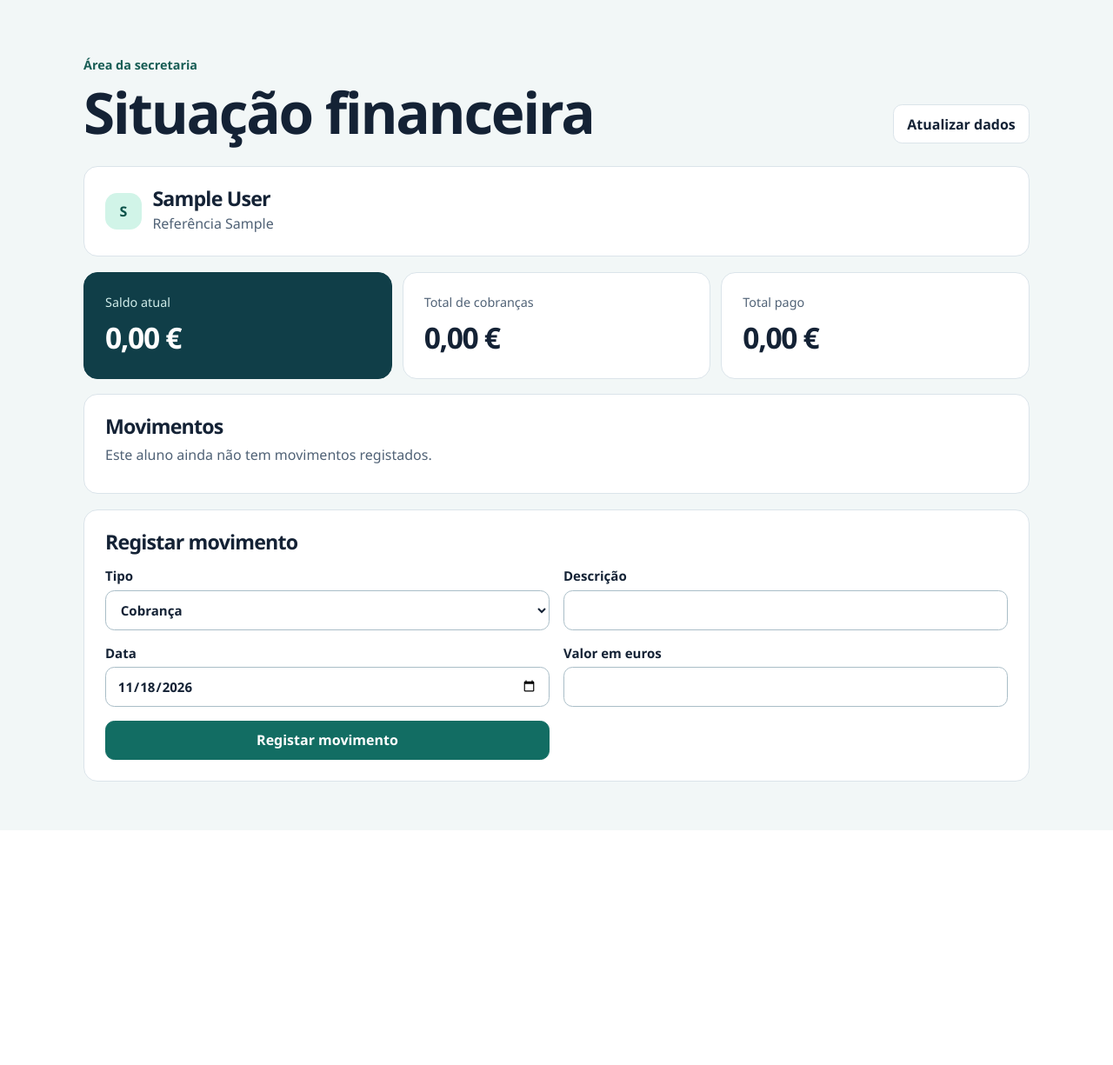
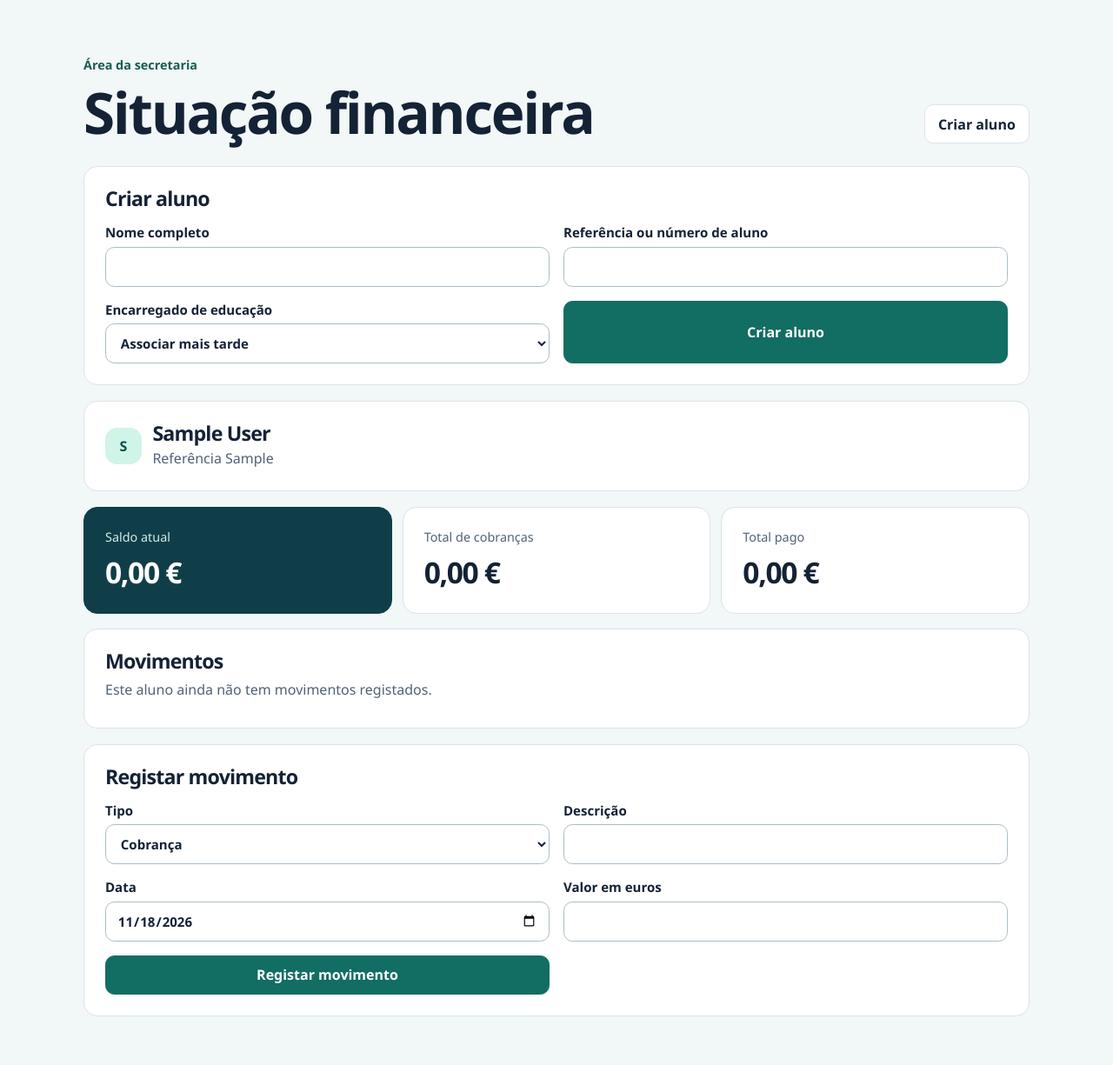
Before and after one commit to bmichelPT/SourcePT, a Flask app: page / in a window 1280 px wide. Shown: the part 71-1296 px from the top of the page at 87% size. Before the commit the page ends 1026 px from the top, so only its background shows below. Run offline with Flask 3, Linux system fonts and the light colour scheme; the visitor is signed in with stand-in values (Sample User, id 1); tables that the repository leaves empty hold one stand-in row (values such as "Sample post"); some libraries are stand-ins or nearby versions.

Commit message:
Add student creation to the school office portal

```diff
--- a/app.py
+++ b/app.py
@@ -9,6 +9,7 @@ import click
 from flask import Flask, abort, flash, redirect, render_template, request, session, url_for
 from flask_sqlalchemy import SQLAlchemy
 from sqlalchemy import select
+from sqlalchemy.exc import IntegrityError
 from werkzeug.security import check_password_hash, generate_password_hash
 
 app = Flask(__name__)
@@ -142,8 +143,12 @@ def logout():
 @app.get("/aluno/<int:student_id>")
 @signed_in
 def portal(account, student_id=None):
+    available_guardians = []
     if account.admin:
         students = db.session.scalars(select(Student).order_by(Student.name, Student.id)).all()
+        available_guardians = db.session.scalars(
+            select(Account).where(Account.admin.is_(False)).order_by(Account.email)
+        ).all()
     else:
         students = sorted(account.students, key=lambda student: (student.name, student.id))
     student = next((item for item in students if item.id == student_id), None)
@@ -162,8 +167,48 @@ def portal(account, student_id=None):
     return render_template(
         "portal.html", account=account, students=students, student=student, entries=entries,
         charged=charged, paid=paid, balance=charged - paid, today=date.today().isoformat(),
-        submission=token_urlsafe(32),
+        submission=token_urlsafe(32), available_guardians=available_guardians,
     )
+
+
+@app.post("/alunos")
+@signed_in
+def create_student(account):
+    if not account.admin:
+        abort(403)
+
+    reference = request.form.get("reference", "").strip()
+    name = request.form.get("name", "").strip()
+    guardian_id = request.form.get("guardian_id", "").strip()
+    if not 1 <= len(reference) <= 40 or not 1 <= len(name) <= 120:
+        flash("Indique o nome e a referência do aluno.")
+        return redirect(url_for("portal", _anchor="novo-aluno"), code=303)
+
+    guardian = None
+    if guardian_id:
+        if guardian_id.isascii() and guardian_id.isdecimal() and len(guardian_id) <= 10:
+            valid_id = int(guardian_id)
+            if 0 < valid_id <= 2147483647:
+                guardian = db.session.get(Account, valid_id)
+        if guardian is None or guardian.admin:
+            flash("Selecione um encarregado de educação válido.")
+            return redirect(url_for("portal", _anchor="novo-aluno"), code=303)
+
+    student = Student(reference=reference, name=name)
+    if guardian is not None:
+        guardian.students.append(student)
+    db.session.add(student)
+    try:
+        db.session.commit()
+    except IntegrityError:
+        db.session.rollback()
+        if db.session.scalar(select(Student.id).where(Student.reference == reference)) is None:
+            raise
+        flash("Já existe um aluno com esta referência.")
+        return redirect(url_for("portal", _anchor="novo-aluno"), code=303)
+
+    flash("Aluno criado com sucesso.")
+    return redirect(url_for("portal", student_id=student.id), code=303)
 
 
 @app.post("/aluno/<int:student_id>/movimentos")
@@ -185,8 +230,6 @@ def add_entry(account, student_id):
     if not valid_amount or not 1 <= len(description) <= 140 or kind not in {"charge", "payment"} or len(submission) != 43:
         flash("Verifique o tipo, a descrição, a data e o valor do movimento.")
     else:
-        from sqlalchemy.exc import IntegrityError
-
         try:
             db.session.add(Entry(student_id=student_id, kind=kind, description=description,
                                  amount=amount, day=day, submission=submission))
--- a/templates/portal.html
+++ b/templates/portal.html
@@ -16,11 +16,30 @@
       <p class="eyebrow">{% if account.admin %}Área da secretaria{% else %}Área do encarregado de educação{% endif %}</p>
       <h1>Situação financeira</h1>
     </div>
-    {% if student %}
+    {% if account.admin %}
+    <a class="secondary" href="#novo-aluno">Criar aluno</a>
+    {% elif student %}
     <a class="secondary" href="{{ url_for('portal', student_id=student.id) }}">Atualizar dados</a>
     {% endif %}
   </div>
   {% for message in get_flashed_messages() %}<p class="notice" role="status">{{ message }}</p>{% endfor %}
+  {% if account.admin %}
+  <section class="card" id="novo-aluno">
+    <h2>Criar aluno</h2>
+    <form class="entry-form" method="post" action="{{ url_for('create_student') }}">
+      <input type="hidden" name="csrf" value="{{ csrf }}">
+      <label>Nome completo <input name="name" maxlength="120" required></label>
+      <label>Referência ou número de aluno <input name="reference" maxlength="40" required></label>
+      <label>Encarregado de educação <select name="guardian_id">
+        <option value="">Associar mais tarde</option>
+        {% for guardian in available_guardians %}
+        <option value="{{ guardian.id }}">{{ guardian.email }}</option>
+        {% endfor %}
+      </select></label>
+      <button class="primary" type="submit">Criar aluno</button>
+    </form>
+  </section>
+  {% endif %}
   {% if student %}
     <section class="student">
       <span class="avatar" aria-hidden="true">{{ student.name[0]|upper }}</span>
```
Also changed, not shown: README.md.
